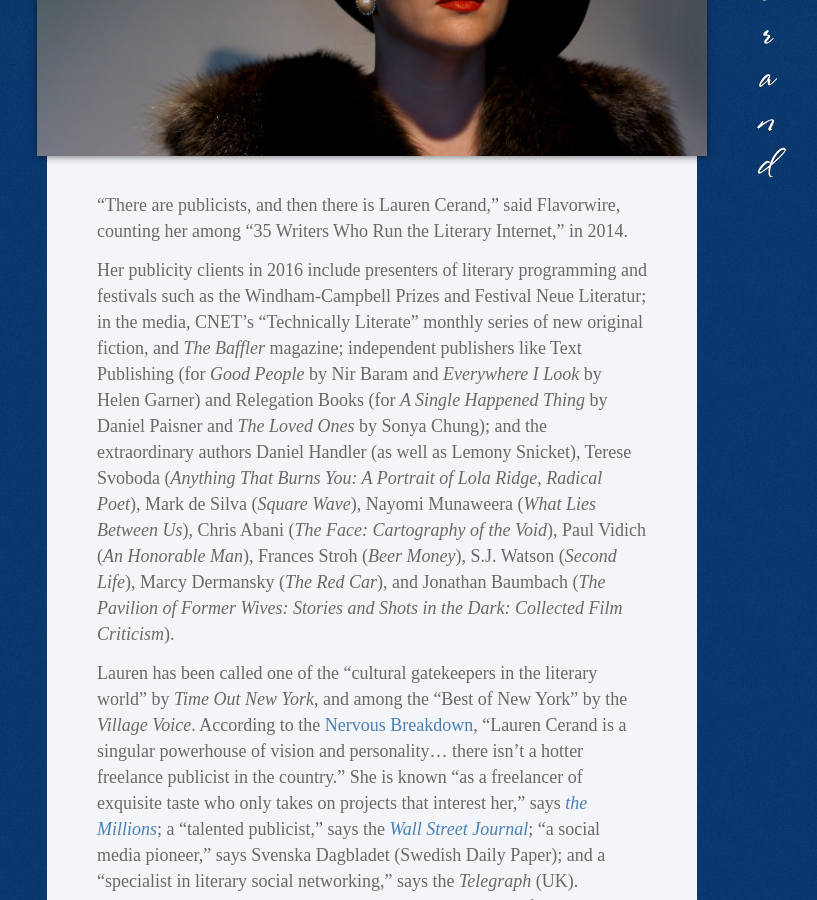
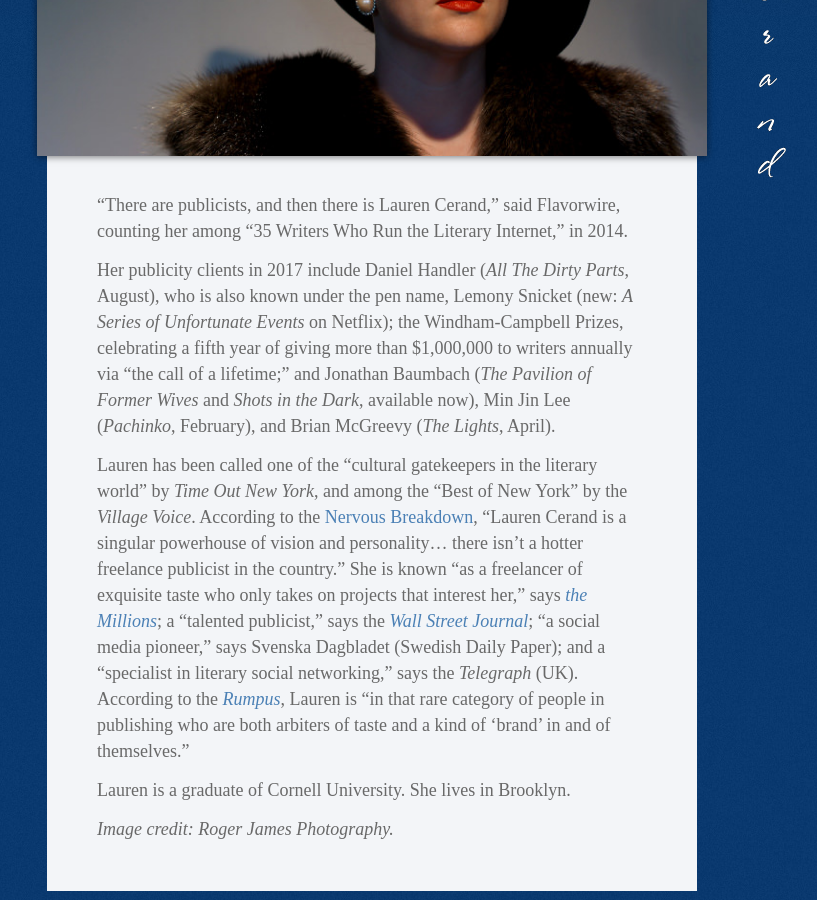
Before and after one commit to sonnetmedia/laurencerand.com, a Jekyll site: the page built from _pages/home.md, in a window 1280 px wide and 900 px high, scrolled down 445 px. Shown: the whole window, without its empty margins (18-835 px from the left). Built offline with Jekyll 4.4.1, drawn with Linux system fonts in a browser that asks for light colours.

Commit message:
Updated '_pages/home.md' via CloudCannon

```diff
--- a/_pages/home.md
+++ b/_pages/home.md
@@ -6,7 +6,7 @@ permalink: /
 
 “There are publicists, and then there is Lauren Cerand,” said Flavorwire, counting her among “35 Writers Who Run the Literary Internet,” in 2014.
 
-Her publicity clients in 2016 include presenters of literary programming and festivals such as the Windham-Campbell Prizes and Festival Neue Literatur; in the media, CNET’s “Technically Literate” monthly series of new original fiction, and&nbsp;*The Baffler*&nbsp;magazine; independent publishers like Text Publishing (for&nbsp;*Good People*&nbsp;by Nir Baram and&nbsp;*Everywhere I Look*&nbsp;by Helen Garner) and Relegation Books (for&nbsp;*A Single Happened Thing*&nbsp;by Daniel Paisner and&nbsp;*The Loved Ones*&nbsp;by Sonya Chung); and the extraordinary authors Daniel Handler (as well as Lemony Snicket), Terese Svoboda (*Anything That Burns You: A Portrait of Lola Ridge, Radical Poet*), Mark de Silva (*Square Wave*), Nayomi Munaweera (*What Lies Between Us*), Chris Abani (*The Face: Cartography of the Void*), Paul Vidich (*An Honorable Man*), Frances Stroh (*Beer Money*), S.J. Watson (*Second Life*), Marcy Dermansky (*The Red Car*), and Jonathan Baumbach (*The Pavilion of Former Wives: Stories and Shots in the Dark: Collected Film Criticism*).
+Her publicity clients in 2017 include Daniel Handler (*All The Dirty Parts*, August), who is also known under the pen name, Lemony Snicket (new:&nbsp;*A Series of Unfortunate Events*&nbsp;on Netflix); the Windham-Campbell Prizes, celebrating a fifth year of giving more than $1,000,000 to writers annually via "the call of a lifetime;" and Jonathan Baumbach (*The Pavilion of Former Wives*&nbsp;and&nbsp;*Shots in the Dark*, available now), Min Jin Lee (*Pachinko*, February), and Brian McGreevy (*The Lights*, April).&nbsp;
 
 Lauren has been called one of the “cultural gatekeepers in the literary world” by *Time Out New York*, and among the “Best of New York” by the *Village Voice*. According to the [Nervous Breakdown](http://www.thenervousbreakdown.com/gfrangello/2011/05/new-directions-in-publishing-public-relations-representative-lauren-cerand/), “Lauren Cerand is a singular powerhouse of vision and personality… there isn’t a hotter freelance publicist in the country.” She is known “as a freelancer of exquisite taste who only takes on projects that interest her,” says *[the Millions](http://www.themillions.com/2012/04/adventures-in-self-publishing-dallas-hudgens-wake-up-were-here.html)*; a “talented publicist,” says the *[Wall Street Journal](http://www.wsj.com/articles/how-preparation-for-the-next-life-became-a-big-hit-for-tyrant-1421351378?tesla=y)*; “a social media pioneer,” says Svenska Dagbladet (Swedish Daily Paper); and a “specialist in literary social networking,” says the *Telegraph* (UK). According to the *[Rumpus](http://therumpus.net/2012/05/lit-link-round-up-16/)*, Lauren is “in that rare category of people in publishing who are both arbiters of taste and a kind of ‘brand’ in and of themselves.”
 
```
